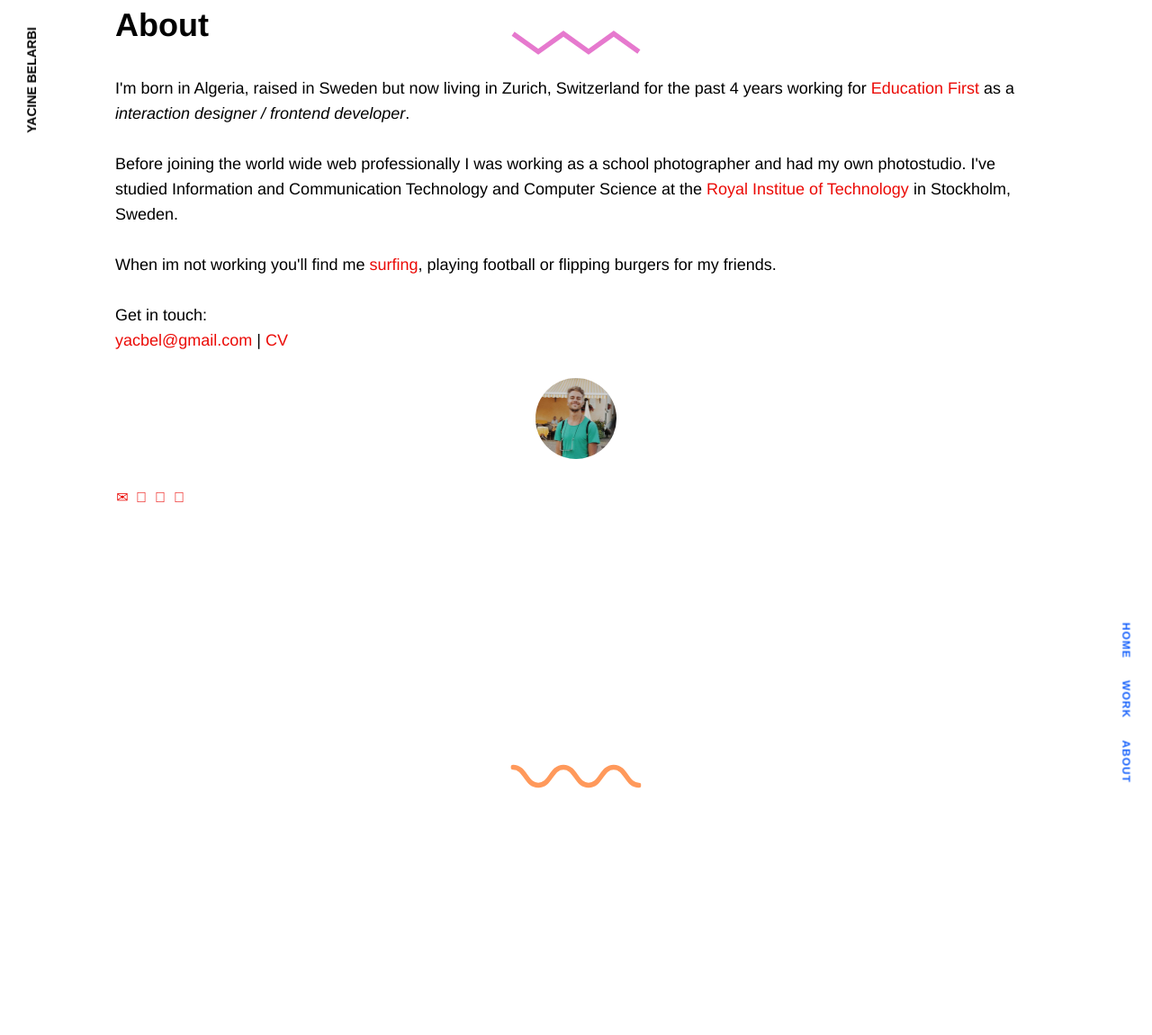
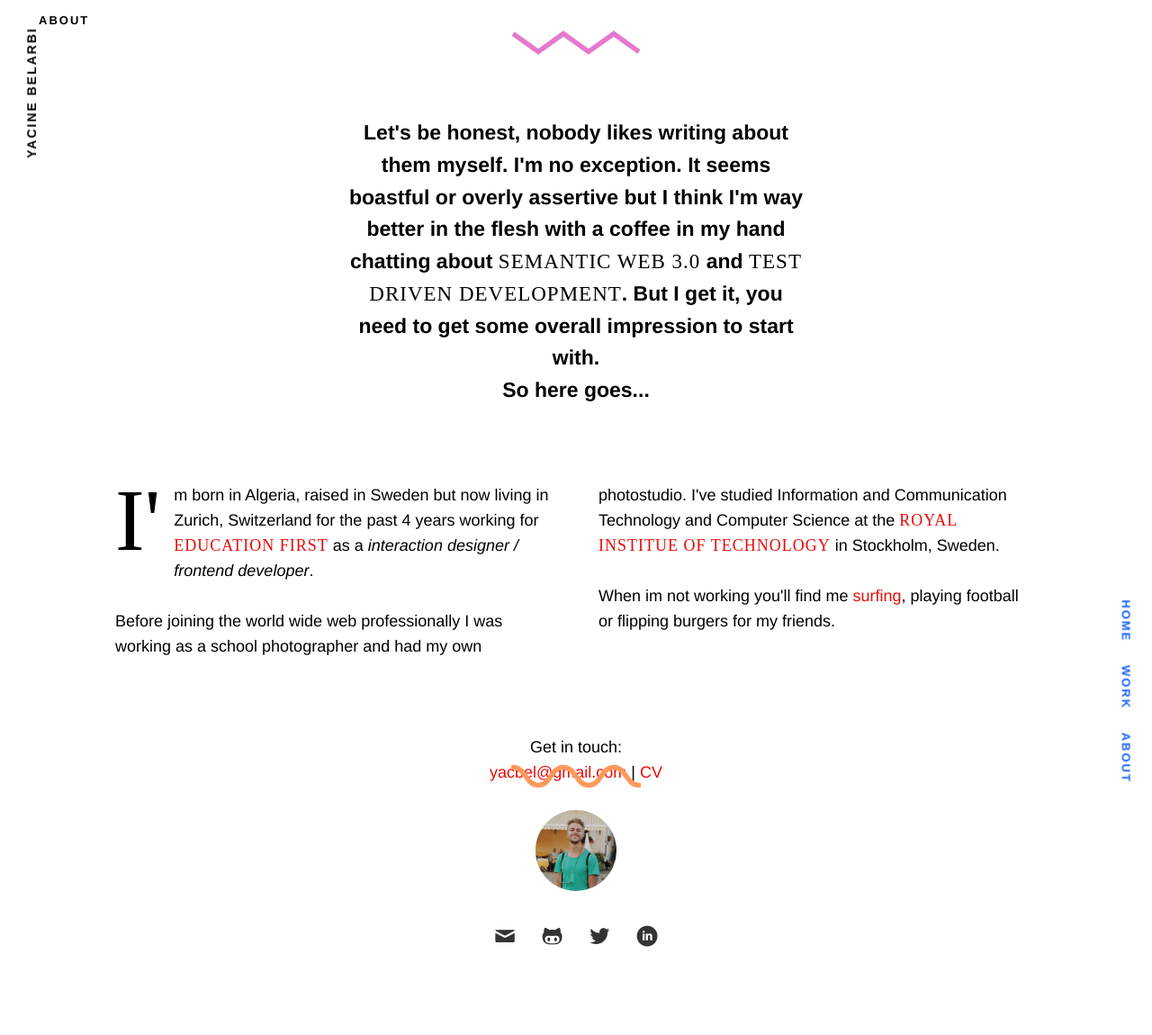
Before and after one commit to moppedisco/blog, a Jekyll site: the page built from about/index.html, in a window 1280 px wide. Shown: the whole page at 90% size. Built offline with Jekyll 4.4.1, drawn with Linux system fonts in a browser that asks for light colours; Markdown is read by kramdown in place of the engine named in the settings; before the commit the page ends 900 px from its top, so only the background shows below that.

Commit message:
fixed work intro and about pages

```diff
--- a/_layouts/default.html
+++ b/_layouts/default.html
@@ -17,11 +17,11 @@
 		</g>
 	</svg>
 	<header>
-		<a class="logo">Yacine Belarbi</a>
+		<a href="/" class="logo">Yacine Belarbi</a>
+		<b class="page-title">{{page.title}}</b>
 		{% include navigation.html %}
 	</header>
 	{{ content }}
-	<!-- {% include footer.html %} -->
 	<svg version="1.1" id="bottomcorner" xmlns="http://www.w3.org/2000/svg" xmlns:xlink="http://www.w3.org/1999/xlink" x="0px" y="0px" width="145.232px" height="34.956px" viewBox="0 0 145.232 34.956" enable-background="new 0 0 145.232 34.956" xml:space="preserve">
 	<g>
 	    <path fill="none" stroke="#ff995b" stroke-width="5.4633" stroke-linecap="round" stroke-miterlimit="10" d="M2.731,7.478
--- a/about/index.html
+++ b/about/index.html
@@ -5,25 +5,32 @@ name: page-about
 ---
 
 <section class="page-section page-section--about">
-	<article class="page-section__intro">
-		<h1 class="page-section__name">About</h1>
-		<p>I'm born in Algeria, raised in Sweden but now living in Zurich, Switzerland for the past 4 years working for <a href="http://www.ef.com" target="_blank">Education First</a> as a <i>interaction designer / frontend developer</i>.</p>
+	<header class="page-section__intro">
+		<p>Let's be honest, nobody likes writing about them myself. I'm no exception. It seems boastful or overly assertive but I think I'm way better in the flesh with a coffee in my hand chatting about <span class="capit">semantic web 3.0</span> and <span class="capit">test driven development</span>. But I get it, you need to get some overall impression to start with. <br />So here goes...</p>
+	</header>
+	<article class="columns-two">
+		<p>I'm born in Algeria, raised in Sweden but now living in Zurich, Switzerland for the past 4 years working for <a href="http://www.ef.com" class="capit" target="_blank">Education First</a> as a <i>interaction designer / frontend developer</i>.</p>
 
-		<p>Before joining the world wide web professionally I was working as a school photographer and had my own photostudio. I've studied Information and Communication Technology and Computer Science at the <a href="http://www.kth.se/en" target="_blank">Royal Institue of Technology</a> in Stockholm, Sweden.</p>
+		<p>Before joining the world wide web professionally I was working as a school photographer and had my own photostudio. I've studied Information and Communication Technology and Computer Science at the <a href="http://www.kth.se/en" class="capit" target="_blank">Royal Institue of Technology</a> in Stockholm, Sweden.</p>
 
 		<p>When im not working you'll find me <a href="https://vimeo.com/94651094" target="_blank">surfing</a>, playing football or flipping burgers for my friends.</p>
+		<p>
+
+		</p>
+	</article>
+	<div class="txtC">
 		<p>
 			<span>Get in touch:</span><br>
 			<a href="mailto: yacbel@gmail.com">yacbel@gmail.com</a> | <a target="_blank" href="/assets/cv_yacine_belarbi.pdf">CV</a>
 		</p>
-		<p class="txtC">
+		<p>
 			<img class="no-resp" src="/images/me.jpg" alt="" width="90" height="90" style="border-radius: 90px;">
 		</p>
-		<div class="contact-links">
-			<a target="_blank" title="Mail" href="mailto:yacbel@gmail.com" class="icon">✉</a>
-			<a target="_blank" title="Github" href="https://github.com/moppedisco/" class="icon icon-social"></a>
-			<a target="_blank" title="Twitter" href="https://twitter.com/moppedisco" class="icon icon-social"></a>
-			<a target="_blank" title="LinkedIn" href="http://ch.linkedin.com/in/yacinebelarbi" class="icon icon-social"></a>
-		</div>
-	</article>
+	</div>
+	<p class="contact-links">
+		<a target="_blank" title="Mail" href="mailto:yacbel@gmail.com" class="icon">✉</a>
+		<a target="_blank" title="Github" href="https://github.com/moppedisco/" class="icon icon-social"></a>
+		<a target="_blank" title="Twitter" href="https://twitter.com/moppedisco" class="icon icon-social"></a>
+		<a target="_blank" title="LinkedIn" href="http://ch.linkedin.com/in/yacinebelarbi" class="icon icon-social"></a>
+	</p>
 </section>
--- a/css/style.css
+++ b/css/style.css
@@ -1,3 +1,4 @@
+@charset "UTF-8";
 /* Setup */
 /*------------------------------------*\
     1.$DEFAULTS
@@ -1315,6 +1316,9 @@ Created:    2012-04-11
 *:before {
   -webkit-font-smoothing: antialiased;
 }
+a:hover {
+  text-decoration: none;
+}
 .typer {
   color: #1560fb;
   font-weight: bold;
@@ -1326,15 +1330,24 @@ Created:    2012-04-11
   font-weight: 400;
   letter-spacing: 1px;
 }
+.firstLetter:first-letter {
+  float: left;
+  font-size: 98px;
+  line-height: 85px;
+  padding-right: 15px;
+  vertical-align: text-top;
+  font-family: "garamond-premier-pro-caption";
+  font-weight: 400;
+}
 .site-nav {
   position: fixed;
   bottom: 20px;
   right: 0;
   text-align: right;
-  font-size: 12px;
+  font-size: 13px;
   line-height: 100%;
   text-transform: uppercase;
-  letter-spacing: 1px;
+  letter-spacing: 2px;
   font-weight: 700;
   z-index: 10;
   transform-origin: 100% 100%;
@@ -1349,6 +1362,7 @@ Created:    2012-04-11
   padding: 10px 0 5px;
   margin: 0 10px;
   position: relative;
+  letter-spacing: 2px;
 }
 .site-nav .site-nav__link:hover {
   border-bottom: 2px solid #1560fb;
@@ -1378,6 +1392,7 @@ Created:    2012-04-11
   -webkit-transform: rotate(-90deg) translateX(-100%);
   transform-origin: 0 0;
   font-size: 14px;
+  letter-spacing: 2px;
 }
 @media (max-width: 800px) {
   .logo {
@@ -1385,8 +1400,16 @@ Created:    2012-04-11
     left: -42px;
   }
 }
+.page-title {
+  text-transform: uppercase;
+  font-size: 13px;
+  position: fixed;
+  top: 13px;
+  left: 43px;
+  letter-spacing: 2px;
+}
 .page-section {
-  margin: 0 auto;
+  margin: 130px auto 0;
   max-width: 1024px;
 }
 @media (max-width: 1024px) {
@@ -1394,8 +1417,21 @@ Created:    2012-04-11
     padding: 0 30px;
   }
 }
-.page-section--work {
-  padding-top: 40px;
+.page-section__intro {
+  margin-bottom: 84px;
+  margin-bottom: 4.666666666666667rem;
+  font-size: 23px;
+  font-weight: bold;
+  margin-left: auto;
+  margin-right: auto;
+  width: 50%;
+  text-align: center;
+}
+@media (max-width: 1024px) {
+  .page-section__intro {
+    width: 100%;
+    padding: 30px;
+  }
 }
 .page-section--home {
   position: relative;
@@ -1407,6 +1443,7 @@ Created:    2012-04-11
   line-height: 100%;
   overflow: hidden;
   max-width: none;
+  margin-top: 0;
 }
 .page-section--home h1 {
   font-size: 18vw;
@@ -1435,17 +1472,30 @@ Created:    2012-04-11
     font-size: 22px;
   }
 }
-.shortbio-grid {
+.page-section--shortbio {
+  margin-top: 70px;
+}
+.columns-two {
+  margin-bottom: 84px;
+  margin-bottom: 4.666666666666667rem;
   -moz-column-count: 2;
   -webkit-column-count: 2;
   column-count: 2;
   -webkit-column-gap: 50px;
   -moz-column-gap: 50px;
   column-gap: 50px;
-  padding: 70px 0 80px;
+}
+.columns-two:first-letter {
+  float: left;
+  font-size: 98px;
+  line-height: 85px;
+  padding-right: 15px;
+  vertical-align: text-top;
+  font-family: "garamond-premier-pro-caption";
+  font-weight: 400;
 }
 @media (max-width: 800px) {
-  .shortbio-grid {
+  .columns-two {
     -moz-column-count: 1;
     -webkit-column-count: 1;
     column-count: 1;
@@ -1453,15 +1503,6 @@ Created:    2012-04-11
     -moz-column-gap: 0px;
     column-gap: 0px;
   }
-}
-.shortbio-grid *:first-child:first-letter {
-  float: left;
-  font-size: 114px;
-  line-height: 95px;
-  padding-right: 15px;
-  vertical-align: text-top;
-  font-family: "garamond-premier-pro-caption";
-  font-weight: 400;
 }
 .work-grid {
   -moz-column-count: 3;
@@ -1488,6 +1529,7 @@ Created:    2012-04-11
   display: inline-block;
   position: relative;
   padding-left: 35px;
+  transform: translate3d(0, 0, 0);
 }
 .content-box:hover {
   text-decoration: none;
@@ -1511,7 +1553,10 @@ Created:    2012-04-11
   display: block;
 }
 .content-box__desc {
-  transition: opacity 0.3s;
+  opacity: 0.2;
+}
+.content-box:hover .content-box__desc {
+  opacity: 1;
 }
 .content-box__desc b {
   font-size: 14px;
@@ -1549,3 +1594,38 @@ p.content-box__intro {
   position: relative;
   z-index: 2;
 }
+.contact-links {
+  text-align: center;
+  margin-bottom: 84px;
+  margin-bottom: 4.666666666666667rem;
+}
+.contact-links a {
+  border: none;
+  color: #333;
+}
+.icon {
+  font-family: 'entypo';
+  font-size: 45px;
+  font-size: 2.6470588235294117rem;
+  line-height: 45px;
+}
+.icon-social {
+  font-family: 'entypo-social';
+  font-size: 45px;
+  font-size: 2.6470588235294117rem;
+  line-height: 45px;
+}
+@font-face {
+  font-family: 'entypo';
+  src: url('/css/EF-CSS-FRAMEWORK/extensions/design/fonts/entypo.eot');
+  src: url('/css/EF-CSS-FRAMEWORK/extensions/design/fonts/entypo.eot?#iefix') format('embedded-opentype'), url('/css/EF-CSS-FRAMEWORK/extensions/design/fonts/entypo.woff') format('woff'), url('/css/EF-CSS-FRAMEWORK/extensions/design/fonts/entypo.ttf') format('truetype'), url('/css/EF-CSS-FRAMEWORK/extensions/design/fonts/entypo.svg#entypo') format('svg');
+  font-weight: normal;
+  font-style: normal;
+}
+@font-face {
+  font-family: 'entypo-social';
+  src: url('/css/EF-CSS-FRAMEWORK/extensions/design/fonts/entypo-social.eot');
+  src: url('/css/EF-CSS-FRAMEWORK/extensions/design/fonts/entypo-social.eot?#iefix') format('embedded-opentype'), url('/css/EF-CSS-FRAMEWORK/extensions/design/fonts/entypo-social.woff') format('woff'), url('/css/EF-CSS-FRAMEWORK/extensions/design/fonts/entypo-social.ttf') format('truetype'), url('/css/EF-CSS-FRAMEWORK/extensions/design/fonts/entypo-social.svg#entypo-social') format('svg');
+  font-weight: normal;
+  font-style: normal;
+}
--- a/work/index.html
+++ b/work/index.html
@@ -5,7 +5,9 @@ name: page-work
 ---
 
 <section class="page-section page-section--work">
-	<h1>Work</h1>
+	<header class="page-section__intro">
+		<p>This is the nice bit. <br />The part where I shut up and just show you the fruits of my labour.</p>
+	</header>
 	<div class="work-grid">
 		{% for post in site.posts %}
 			<a class="content-box {{post.postClass}}" title="{{ post.title }}" href="{{ post.url }}">
```
Also changed, not shown: css/style.less (+106 -18 lines), index.html (+5 -4 lines), js/jquery.typer.js. Lines whose indentation alone changed are shown as unchanged.
